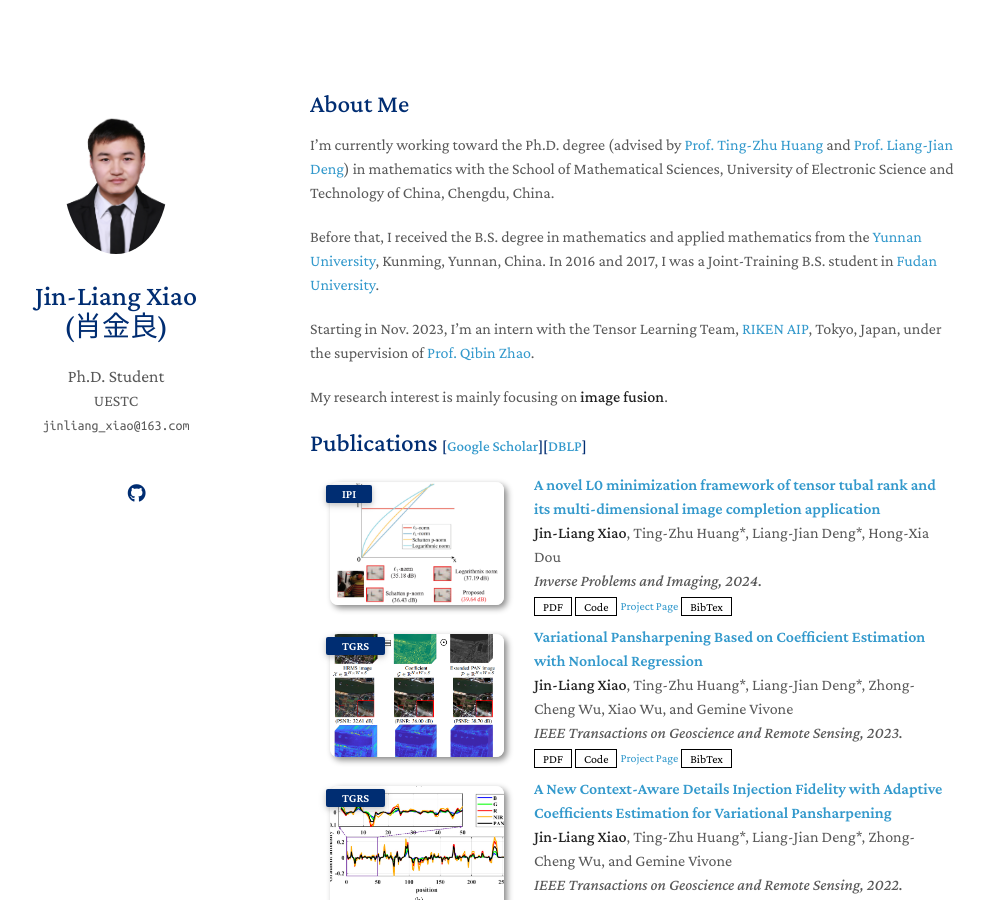
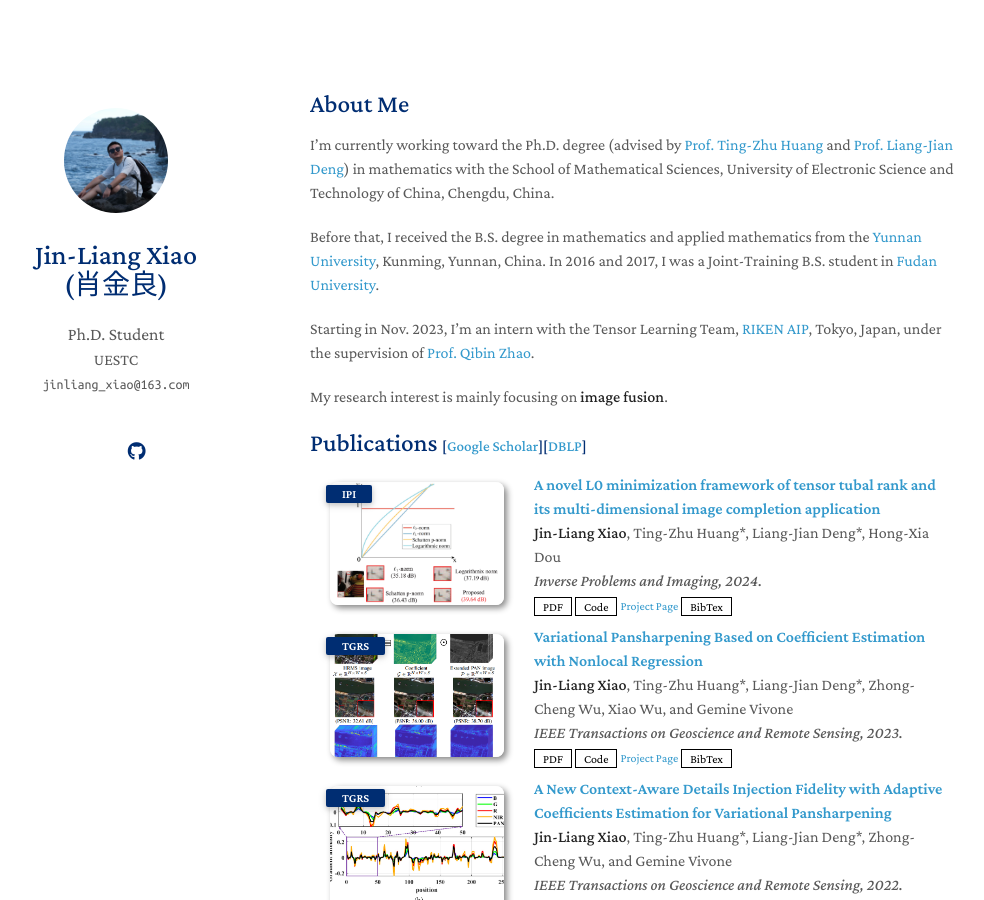
Before and after one commit to Jin-liangXiao/Jin-liangXiao.github.io, a Jekyll site: the page built from index.md, in a window 1280 px wide and 900 px high. Shown: the whole window, without its empty margins (160-1144 px from the left). Built offline with Jekyll 4.4.1, drawn with Linux system fonts in a browser that asks for light colours; nearby versions of some CDN libraries; a style sheet for code colours, icons or effects is not loaded; our own code applies the rules of GitHub Pages for plain Markdown files.

Commit message:
Update _config.yml

```diff
--- a/_config.yml
+++ b/_config.yml
@@ -24,7 +24,8 @@ linkedin:
 twitter:
 
 # Images
-avatar: ./assets/img/IMG_9237-2_1-2.jpg
+# avatar: ./assets/img/IMG_9237-2_1-2.jpg
+avatar: ./assets/img/img_yidou.jpg
 favicon: ./assets/img/logo_english.png
 favicon_dark: ./assets/img/uestc.jpg
 
```
